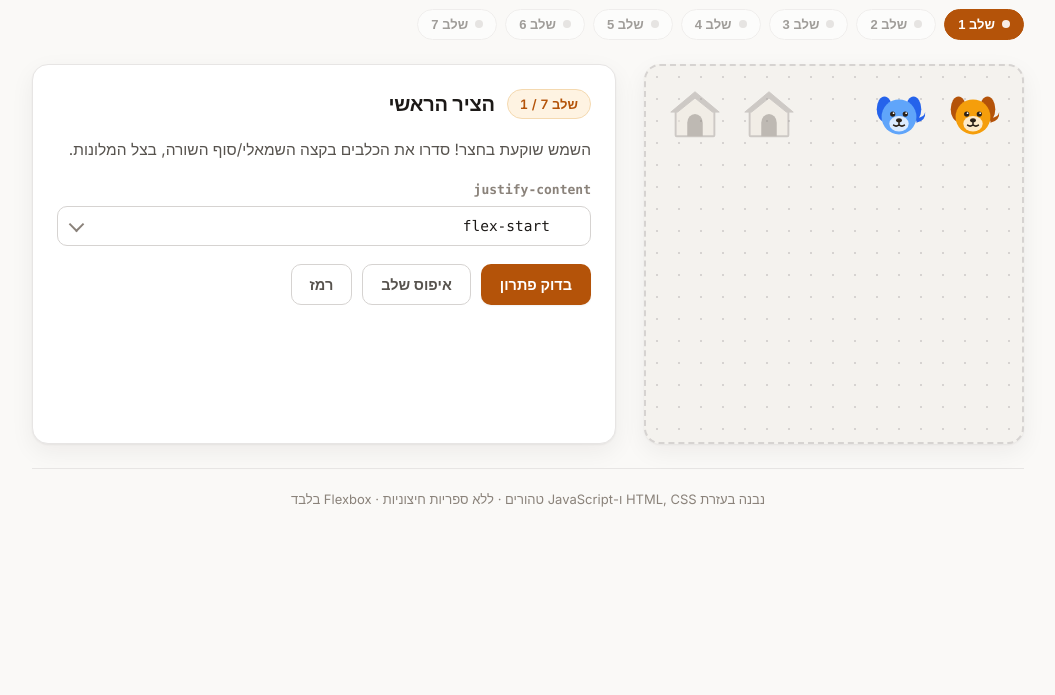
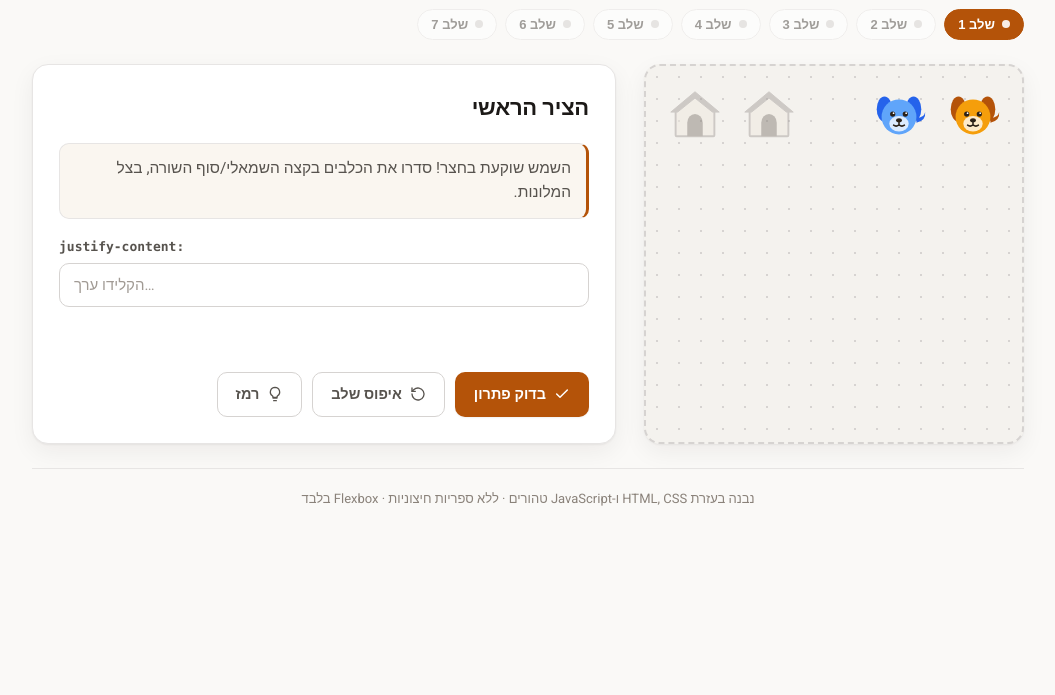
Before and after one commit to NoobUsesGitHub/WebAppProgramming-FlexBox-Game, a website: page public_files/index.html in a window 1280 px wide. Shown: the part 105-800 px from the top of the page, without its empty margins (112-1167 px from the left). Drawn offline with Linux system fonts and the light colour scheme.

Commit message:
Refine UX: Heebo font, typed answers, bottom actions, design polish
- Font switched to Heebo (Google Fonts)
- Controls are now text inputs — the player types the CSS value themselves
  (case-insensitive, trimmed; live preview on input; Enter checks)
- Action buttons pinned to the bottom of the panel, each with an inline SVG icon
- Level number shown once (title + active chip in the strip; removed the badge)
- Instruction rendered as an always-visible accent callout; misc design polish

Co-Authored-By: Claude Opus 4.8 <noreply@anthropic.com>

```diff
--- a/public_files/index.html
+++ b/public_files/index.html
@@ -10,7 +10,7 @@
   <link rel="preconnect" href="https://fonts.googleapis.com">
   <link rel="preconnect" href="https://fonts.gstatic.com" crossorigin>
   <link
-    href="https://fonts.googleapis.com/css2?family=Inter:wght@400;500;600;700&display=swap"
+    href="https://fonts.googleapis.com/css2?family=Heebo:wght@400;500;600;700;800&display=swap"
     rel="stylesheet">
 
   <link rel="stylesheet" href="style.css">
@@ -63,29 +63,41 @@
       <!-- Right: instructions + controls -->
       <section class="panel" aria-label="לוח בקרה">
         <div class="level-heading">
-          <span class="level-badge" id="level-badge">שלב 1 / 7</span>
           <h2 class="level-title" id="level-title"></h2>
         </div>
 
         <!-- Always-visible instruction for the current level -->
         <p class="instruction" id="instruction"></p>
 
-        <!-- The CSS property dropdowns, built per level -->
+        <!-- The CSS property inputs, built per level. The player types the value. -->
         <div class="controls" id="controls"></div>
 
-        <!-- Right / wrong feedback -->
-        <div class="feedback" id="feedback" role="status" aria-live="polite" hidden></div>
+        <!-- Feedback + actions + hint, pinned to the bottom of the panel -->
+        <div class="panel-bottom">
+          <div class="feedback" id="feedback" role="status" aria-live="polite" hidden></div>
 
-        <!-- Action buttons -->
-        <div class="actions">
-          <button type="button" class="btn btn-primary" id="check-btn">בדוק פתרון</button>
-          <button type="button" class="btn btn-ghost" id="reset-btn">איפוס שלב</button>
-          <button type="button" class="btn btn-ghost" id="hint-btn" aria-expanded="false" aria-controls="hint-box">רמז</button>
-          <button type="button" class="btn btn-primary btn-next hidden" id="next-btn">לשלב הבא ←</button>
+          <!-- Hint box, toggled by the hint button -->
+          <div class="hint-box hidden" id="hint-box" role="note"></div>
+
+          <div class="actions">
+            <button type="button" class="btn btn-primary" id="check-btn">
+              <svg viewBox="0 0 24 24" width="16" height="16" fill="none" stroke="currentColor" stroke-width="2.2" stroke-linecap="round" stroke-linejoin="round" aria-hidden="true"><path d="M20 6 9 17l-5-5"/></svg>
+              בדוק פתרון
+            </button>
+            <button type="button" class="btn btn-ghost" id="reset-btn">
+              <svg viewBox="0 0 24 24" width="16" height="16" fill="none" stroke="currentColor" stroke-width="2" stroke-linecap="round" stroke-linejoin="round" aria-hidden="true"><path d="M3 12a9 9 0 1 0 3-6.7L3 8"/><path d="M3 3v5h5"/></svg>
+              איפוס שלב
+            </button>
+            <button type="button" class="btn btn-ghost" id="hint-btn" aria-expanded="false" aria-controls="hint-box">
+              <svg viewBox="0 0 24 24" width="16" height="16" fill="none" stroke="currentColor" stroke-width="2" stroke-linecap="round" stroke-linejoin="round" aria-hidden="true"><path d="M9 18h6"/><path d="M10 22h4"/><path d="M12 2a7 7 0 0 0-4 12.7c.6.5 1 1.2 1 2V17h6v-.3c0-.8.4-1.5 1-2A7 7 0 0 0 12 2z"/></svg>
+              רמז
+            </button>
+            <button type="button" class="btn btn-primary btn-next hidden" id="next-btn">
+              <svg viewBox="0 0 24 24" width="16" height="16" fill="none" stroke="currentColor" stroke-width="2.2" stroke-linecap="round" stroke-linejoin="round" aria-hidden="true"><path d="M19 12H5"/><path d="m12 19-7-7 7-7"/></svg>
+              לשלב הבא
+            </button>
+          </div>
         </div>
-
-        <!-- Hint box, toggled by the hint button -->
-        <div class="hint-box hidden" id="hint-box" role="note"></div>
       </section>
     </main>
 
--- a/public_files/js/app.js
+++ b/public_files/js/app.js
@@ -102,7 +102,6 @@
     board: document.getElementById("board"),
     target: document.getElementById("target-layer"),
     player: document.getElementById("player-layer"),
-    badge: document.getElementById("level-badge"),
     title: document.getElementById("level-title"),
     instruction: document.getElementById("instruction"),
     controls: document.getElementById("controls"),
@@ -140,26 +139,34 @@
   }
 
   /* --------------------------- Layer styling ---------------------------- */
-  // Apply a full set of flex values to a layer (always all four, so no stale
-  // property leaks between levels).
-  function applyLayerStyles(layerEl, values) {
-    const merged = Object.assign({}, BASE, values);
-    for (const prop in merged) {
-      layerEl.style[PROP_TO_CAMEL[prop]] = merged[prop];
+  // Apply flex values to a layer. Two passes so nothing stale leaks between
+  // levels or from invalid typed input: first reset all four to BASE, then
+  // apply the overrides. An invalid CSS value is ignored by the browser, so
+  // that property simply falls back to its BASE value until a valid one is typed.
+  function applyLayerStyles(layerEl, overrides) {
+    for (const prop in BASE) {
+      layerEl.style[PROP_TO_CAMEL[prop]] = BASE[prop];
+    }
+    for (const prop in overrides) {
+      if (overrides[prop]) layerEl.style[PROP_TO_CAMEL[prop]] = overrides[prop];
     }
   }
 
-  // Read the player's current dropdown selections.
-  function readSelections() {
+  // Read what the player has typed into the text inputs (trimmed, lowercased).
+  // Empty inputs are omitted so the layer falls back to BASE for them.
+  function readInputs() {
     const values = {};
-    const selects = el.controls.querySelectorAll("select");
-    selects.forEach(function (s) { values[s.dataset.property] = s.value; });
+    const inputs = el.controls.querySelectorAll("input");
+    inputs.forEach(function (input) {
+      const v = input.value.trim().toLowerCase();
+      if (v) values[input.dataset.property] = v;
+    });
     return values;
   }
 
-  // Push the player's current selections onto the player (dogs) layer.
+  // Push the player's current typed values onto the player (dogs) layer.
   function updatePlayerLayer() {
-    applyLayerStyles(el.player, readSelections());
+    applyLayerStyles(el.player, readInputs());
   }
 
   /* ---------------------------- Rendering ------------------------------- */
@@ -217,35 +224,42 @@
       const wrap = document.createElement("div");
       wrap.className = "control";
 
+      const inputId = "inp-" + ctrl.property;
+
       const label = document.createElement("label");
       label.className = "control-label";
-      label.textContent = ctrl.label;
-      const selectId = "sel-" + ctrl.property;
-      label.setAttribute("for", selectId);
+      // The label shows the CSS property (e.g. justify-content:) — the player
+      // must figure out and type the value themselves.
+      label.textContent = ctrl.label + ":";
+      label.setAttribute("for", inputId);
 
-      const selWrap = document.createElement("div");
-      selWrap.className = "select-wrap";
+      const field = document.createElement("div");
+      field.className = "field";
 
-      const select = document.createElement("select");
-      select.id = selectId;
-      select.dataset.property = ctrl.property;
-      ctrl.options.forEach(function (opt) {
-        const o = document.createElement("option");
-        o.value = opt;
-        o.textContent = opt;
-        select.appendChild(o);
-      });
-      select.value = ctrl.default;
+      const input = document.createElement("input");
+      input.type = "text";
+      input.id = inputId;
+      input.dataset.property = ctrl.property;
+      input.setAttribute("placeholder", "הקלידו ערך…");
+      input.setAttribute("autocomplete", "off");
+      input.setAttribute("autocapitalize", "off");
+      input.setAttribute("autocorrect", "off");
+      input.setAttribute("spellcheck", "false");
+      input.setAttribute("dir", "ltr");
 
-      // Live preview + clear any stale feedback on change.
-      select.addEventListener("change", function () {
+      // Live preview as the player types; clear any stale feedback.
+      input.addEventListener("input", function () {
         updatePlayerLayer();
         clearFeedback();
       });
+      // Enter checks the solution.
+      input.addEventListener("keydown", function (e) {
+        if (e.key === "Enter") { e.preventDefault(); check(); }
+      });
 
-      selWrap.appendChild(select);
+      field.appendChild(input);
       wrap.appendChild(label);
-      wrap.appendChild(selWrap);
+      wrap.appendChild(field);
       el.controls.appendChild(wrap);
     });
   }
@@ -256,8 +270,6 @@
     solvedThisLevel = completed.has(LEVELS[index].id);
     const level = LEVELS[index];
 
-    el.badge.innerHTML =
-      "שלב " + '<bdi dir="ltr">' + level.id + " / " + LEVELS.length + "</bdi>";
     el.title.textContent = level.title;
     el.instruction.textContent = level.instruction;
 
@@ -307,7 +319,7 @@
   /* ---------------------------- Validation ------------------------------ */
   function check() {
     const level = LEVELS[current];
-    const values = readSelections();
+    const values = readInputs();
     let correct = true;
     for (const prop in level.solution) {
       if (values[prop] !== level.solution[prop]) { correct = false; break; }
@@ -348,16 +360,14 @@
 
   /* ------------------------------ Actions ------------------------------- */
   function resetLevel() {
-    const level = LEVELS[current];
-    const selects = el.controls.querySelectorAll("select");
-    selects.forEach(function (s) {
-      const ctrl = level.controls.find(function (c) { return c.property === s.dataset.property; });
-      if (ctrl) s.value = ctrl.default;
-    });
+    // Clear the typed values so the player starts the level over.
+    const inputs = el.controls.querySelectorAll("input");
+    inputs.forEach(function (input) { input.value = ""; });
     updatePlayerLayer();
     clearFeedback();
     el.board.classList.remove("solved");
     el.nextBtn.classList.add("hidden");
+    if (inputs.length) inputs[0].focus();
   }
 
   function nextLevel() {
--- a/public_files/style.css
+++ b/public_files/style.css
@@ -35,7 +35,7 @@
   --shadow-sm: 0 1px 2px rgba(28,25,23,.06);
 
   --board-size: 380px;
-  --font: "Inter", system-ui, -apple-system, "Segoe UI", Roboto, Arial, sans-serif;
+  --font: "Heebo", system-ui, -apple-system, "Segoe UI", Roboto, Arial, sans-serif;
 }
 
 * { box-sizing: border-box; }
@@ -270,6 +270,7 @@ body {
 .panel {
   flex: 1 1 340px;
   min-width: 280px;
+  min-height: var(--board-size);   /* match the board so buttons sit at the bottom */
   display: flex;
   flex-direction: column;
   gap: 18px;
@@ -277,7 +278,15 @@ body {
   border: 1px solid var(--line);
   border-radius: var(--radius);
   box-shadow: var(--shadow);
-  padding: 24px;
+  padding: 26px;
+}
+
+/* Feedback + hint + actions, pushed to the bottom of the panel rectangle. */
+.panel-bottom {
+  margin-top: auto;
+  display: flex;
+  flex-direction: column;
+  gap: 14px;
 }
 
 .level-heading {
@@ -287,22 +296,10 @@ body {
   flex-wrap: wrap;
 }
 
-.level-badge {
-  display: inline-block;
-  padding: 4px 12px;
-  font-size: 13px;
-  font-weight: 600;
-  color: var(--accent);
-  background: var(--accent-soft);
-  border: 1px solid var(--accent-line);
-  border-radius: 999px;
-  font-variant-numeric: tabular-nums;
-}
-
 .level-title {
   margin: 0;
-  font-size: 20px;
-  font-weight: 700;
+  font-size: 22px;
+  font-weight: 800;
   letter-spacing: -0.01em;
 }
 
@@ -310,6 +307,11 @@ body {
   margin: 0;
   color: var(--ink-soft);
   font-size: 15.5px;
+  background: #faf6f0;
+  border: 1px solid var(--line);
+  border-inline-start: 3px solid var(--accent);
+  border-radius: 10px;
+  padding: 13px 15px;
 }
 
 /* ---------------------------- Controls ---------------------------------- */
@@ -328,46 +330,35 @@ body {
 .control-label {
   font-size: 13px;
   font-weight: 600;
-  color: var(--muted);
+  color: var(--ink-soft);
   font-family: ui-monospace, "SFMono-Regular", Menlo, Consolas, monospace;
+  direction: ltr;
+  text-align: start;
 }
 
-.select-wrap {
-  position: relative;
-  display: flex;
-}
+.field { display: flex; }
 
-.select-wrap select {
-  appearance: none;
-  -webkit-appearance: none;
+.field input {
   width: 100%;
   font-family: ui-monospace, "SFMono-Regular", Menlo, Consolas, monospace;
-  font-size: 14.5px;
+  font-size: 15px;
   color: var(--ink);
   background: var(--surface);
   border: 1px solid var(--line-strong);
   border-radius: var(--radius-sm);
-  padding: 11px 40px 11px 14px;
-  cursor: pointer;
-  transition: border-color .2s ease, box-shadow .2s ease;
+  padding: 12px 14px;
+  transition: border-color .2s ease, box-shadow .2s ease, background .2s ease;
 }
 
-.select-wrap::after {
-  content: "";
-  position: absolute;
-  inset-inline-end: 14px;
-  top: 50%;
-  width: 9px;
-  height: 9px;
-  border-right: 2px solid var(--muted);
-  border-bottom: 2px solid var(--muted);
-  transform: translateY(-65%) rotate(45deg);
-  pointer-events: none;
+.field input::placeholder {
+  color: var(--muted);
+  font-family: var(--font);
+  opacity: .8;
 }
 
-.select-wrap select:hover { border-color: var(--muted); }
+.field input:hover { border-color: var(--muted); }
 
-.select-wrap select:focus-visible {
+.field input:focus-visible {
   outline: none;
   border-color: var(--accent);
   box-shadow: 0 0 0 3px var(--accent-soft);
@@ -393,6 +384,9 @@ body {
 }
 
 .btn {
+  display: inline-flex;
+  align-items: center;
+  gap: 8px;
   font-family: inherit;
   font-size: 14.5px;
   font-weight: 600;
@@ -402,6 +396,8 @@ body {
   cursor: pointer;
   transition: background .2s ease, border-color .2s ease, transform .12s ease, box-shadow .2s ease;
 }
+
+.btn svg { flex: 0 0 auto; }
 
 .btn:active { transform: translateY(1px); }
 
@@ -546,7 +542,7 @@ body {
 @media (max-width: 767px) {
   .game { flex-direction: column; align-items: center; }
   .board-side { width: 100%; }
-  .panel { width: 100%; }
+  .panel { width: 100%; min-height: auto; }   /* no forced height when stacked */
 
   .app-header { justify-content: center; text-align: center; }
   .progress-readout { align-items: center; text-align: center; }
```
